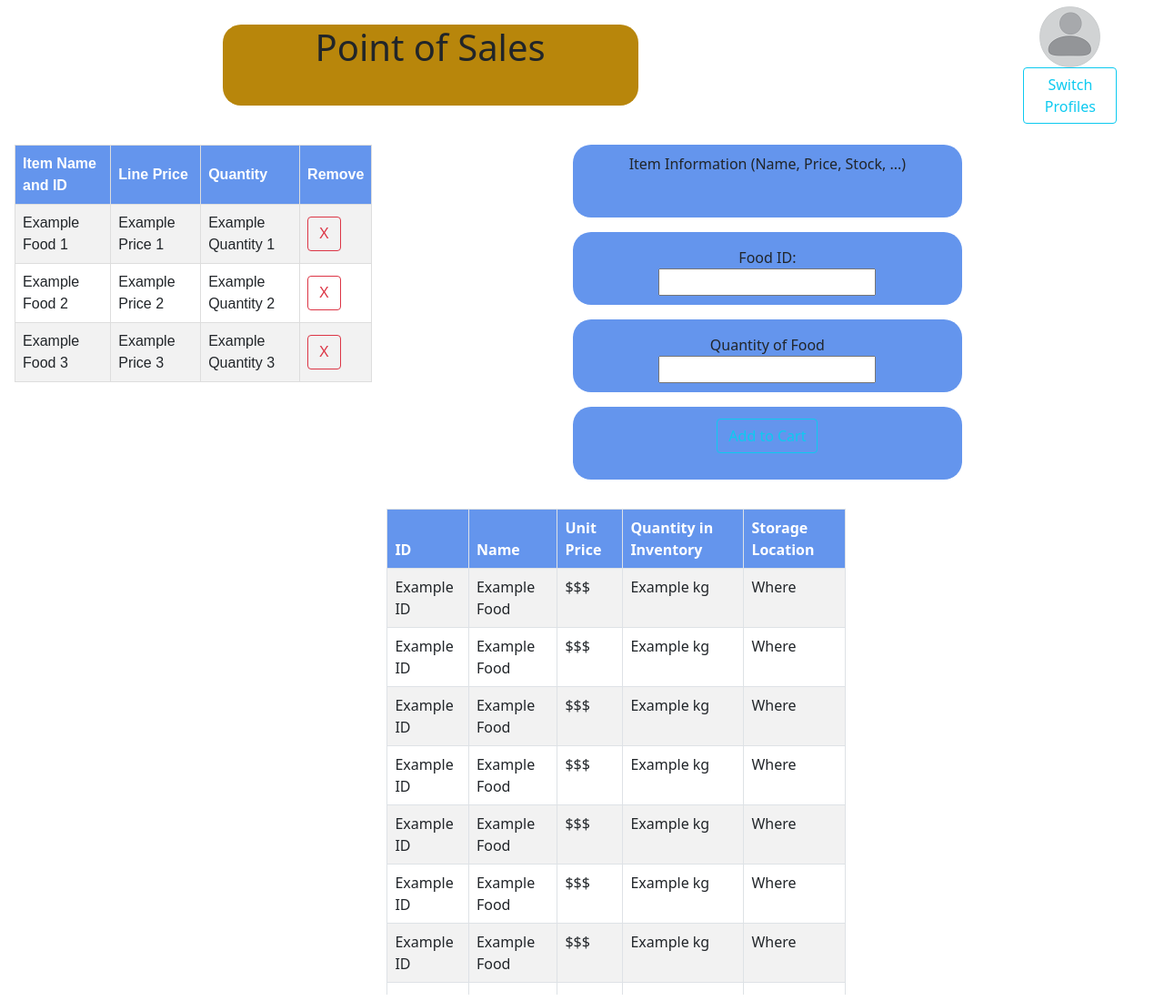
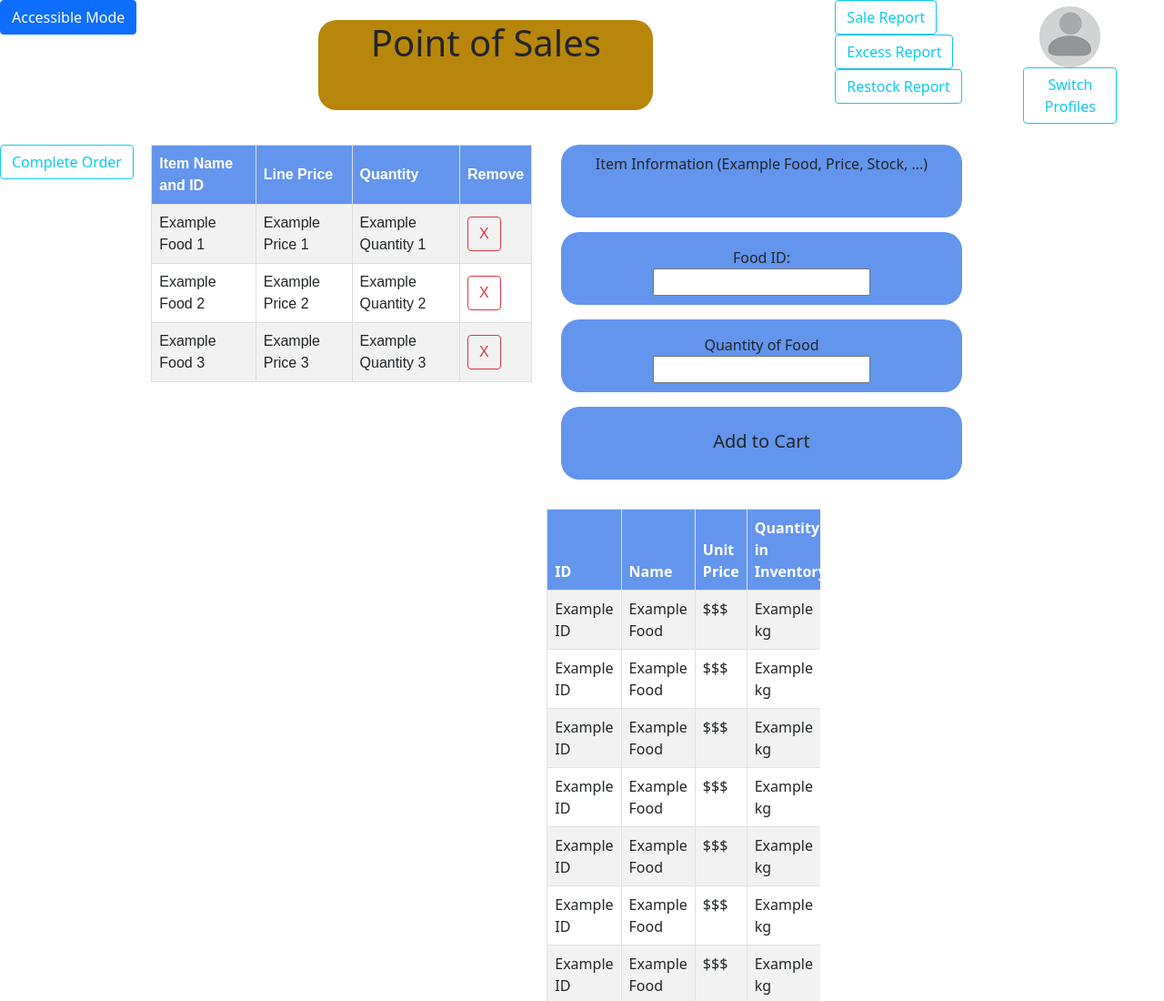
Before and after one commit to mabarry/Web-POS-System-Spain, a plain HTML site: page bootstrap/index.html in a window 1280 px wide. Shown: the top 1100 px of the page at 91% size. Drawn offline with nearby package versions, Linux system fonts and the light colour scheme.

Commit message:
Updated index.html (added buttons, etc.)

```diff
--- a/bootstrap/index.html
+++ b/bootstrap/index.html
@@ -4,6 +4,16 @@
     <!-- Required meta tags -->
     <meta charset="utf-8">
     <meta name="viewport" content="width=device-width, initial-scale=1">
+    <!--Google Translate API stuff-->
+    <script type="text/javascript">
+        function googleTranslateElementInit() {
+          new google.translate.TranslateElement({pageLanguage: 'en'}, 'google_translate_element');
+        }
+    </script>
+
+    <script type="text/javascript" src="https://translate.google.com/translate_a/element.js?cb=googleTranslateElementInit">
+
+    </script>
 
     <!-- Bootstrap CSS -->
     <link rel="stylesheet" type="text/css" href="style.css" id="style"></link>
@@ -54,22 +64,22 @@
             <button type="button" class="btn btn-outline-info">Switch Profiles</button>
         </div>
 
-        <!--div class="accessibility" id="accessibilityButton">
+        <div class="accessibility" id="accessibilityButton">
             <p>
-                <button type="button" class="btn btn-outline-info" onclick="accessibleMode()">Accessible Mode</button>
+                <button type="button" class="btn btn-primary" onclick="accessibleMode()">Accessible Mode</button>
             </p>
-        </div-->
+        </div>
 
         <div class="new-item-container" id="head">
             <div class="itemInfo" id="itemInfoField">
-                <p>Item Information (Name, Price, Stock, ...)</p>
+                <p>Item Information (Example Food, Price, Stock, ...)</p>
             </div>
 
             <div class="searchBar" id="searchBar">
                 <p>
                     <form>
                         <label for="foodID">Food ID:</label><br>
-                        <input type="text" id="foodID" name="foodID" onsearch="searchFunction('foodID', 'foodQuantity')"><br>
+                        <input type="text" id="foodID" name="foodID" onsearch="searchFunction(foodID, foodQuantity)"><br>
                     </form>
                 </p>
             </div>
@@ -78,21 +88,24 @@
                 <p>
                     <form>
                         <label for="foodQuantity">Quantity of Food</label><br>
-                        <input type="text" id="foodQuantity" name="foodQuantity" onsearch="searchFunction('foodQuantity', 'cartButton')"><br>
+                        <input type="text" id="foodQuantity" name="foodQuantity" onsearch="searchFunction(foodQuantity, cartButton)"><br>
                     </form>
                 </p>
             </div>
 
             <div class="addToCart" id="addToCartButton">
-                <p>
-                    <button type="button" id="cartButton" class="btn btn-outline-info" onclick="addRow()">Add to Cart</button>
-                    <script src="scripts.js"></script>
-                </p>
+                <div class="d-grid gap-2 d-md-block">
+                    <p>
+                        <button type="button" id="cartButton" class="btn btn-default btn-lg" onclick="addRow()">Add to Cart</button>
+                        <script src="scripts.js"></script>
+                    </p>
+                </div>
             </div>
+
         </div>
 
 
-
+        <!-- Display table for the current order and all its sale lines -->
         <div class="orderTable" style="overflow-y:scroll; height: 90%; width: 100%;">
             <table class="orders" id="orders">
                 <script src="scripts.js"></script>
@@ -102,6 +115,8 @@
                     <th>Quantity</th>
                     <th>Remove</th>
                 </tr>
+
+                <!-- Each <tr> group below is one line sale -->
                 <tr>
                     <td>Example Food 1</td>
                     <td>Example Price 1</td>
@@ -124,7 +139,7 @@
         </div>
 
 
-
+        <!-- Display table for cheatsheet containing all info for the items in inventory -->
         <div class="cheatsheet" style="overflow-y:scroll; height: 80%; width: 100%;">
             <div class="table-wrapper-scroll">
                 <table class="table table-striped table-bordered table-condensed table-responsive">
@@ -205,6 +220,24 @@
                 </table>
             </div>
         </div>
+
+        <div class="report" id="reportButtons">
+            <p>
+                <button type="button" id="saleButton" class="btn btn-outline-info">Sale Report</button><br>
+                <script src="scripts.js"></script>
+                <button type="button" id="excessButton" class="btn btn-outline-info">Excess Report</button><br>
+                <script src="scripts.js"></script>
+                <button type="button" id="restockButton" class="btn btn-outline-info">Restock Report</button><br>
+                <script src="scripts.js"></script>
+            </p>
+        </div>
+
+        <div class="completeOrder" id="completeOrder">
+            <button type="button" id="completeOrderButton" class="btn btn-outline-info" onclick="completeOrder()">Complete Order</button><br>
+        </div>
+
+        <div class="translate" id="google_translate_element"></div>
+
     </div>
 
     <!-- <div class="container-sm">
```
